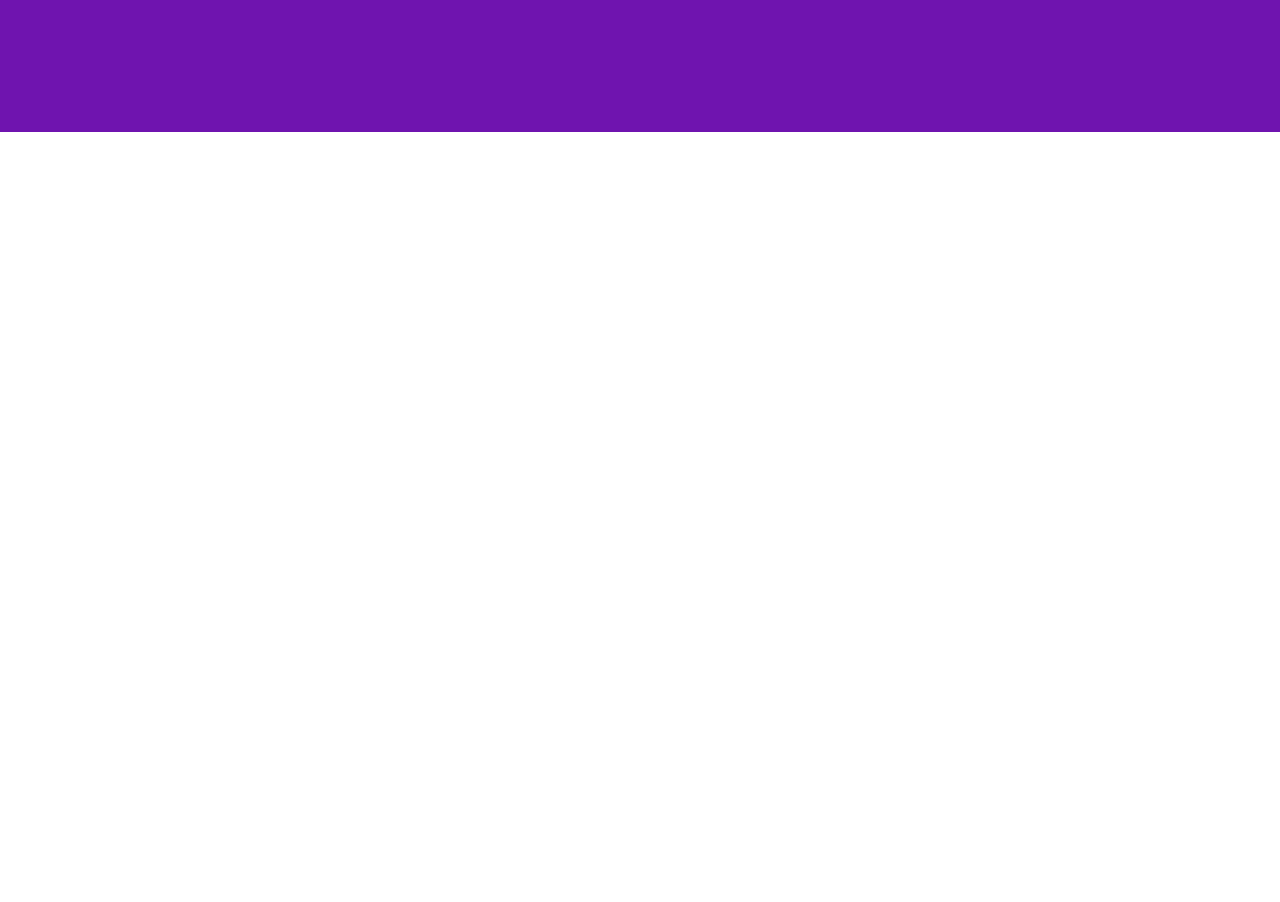
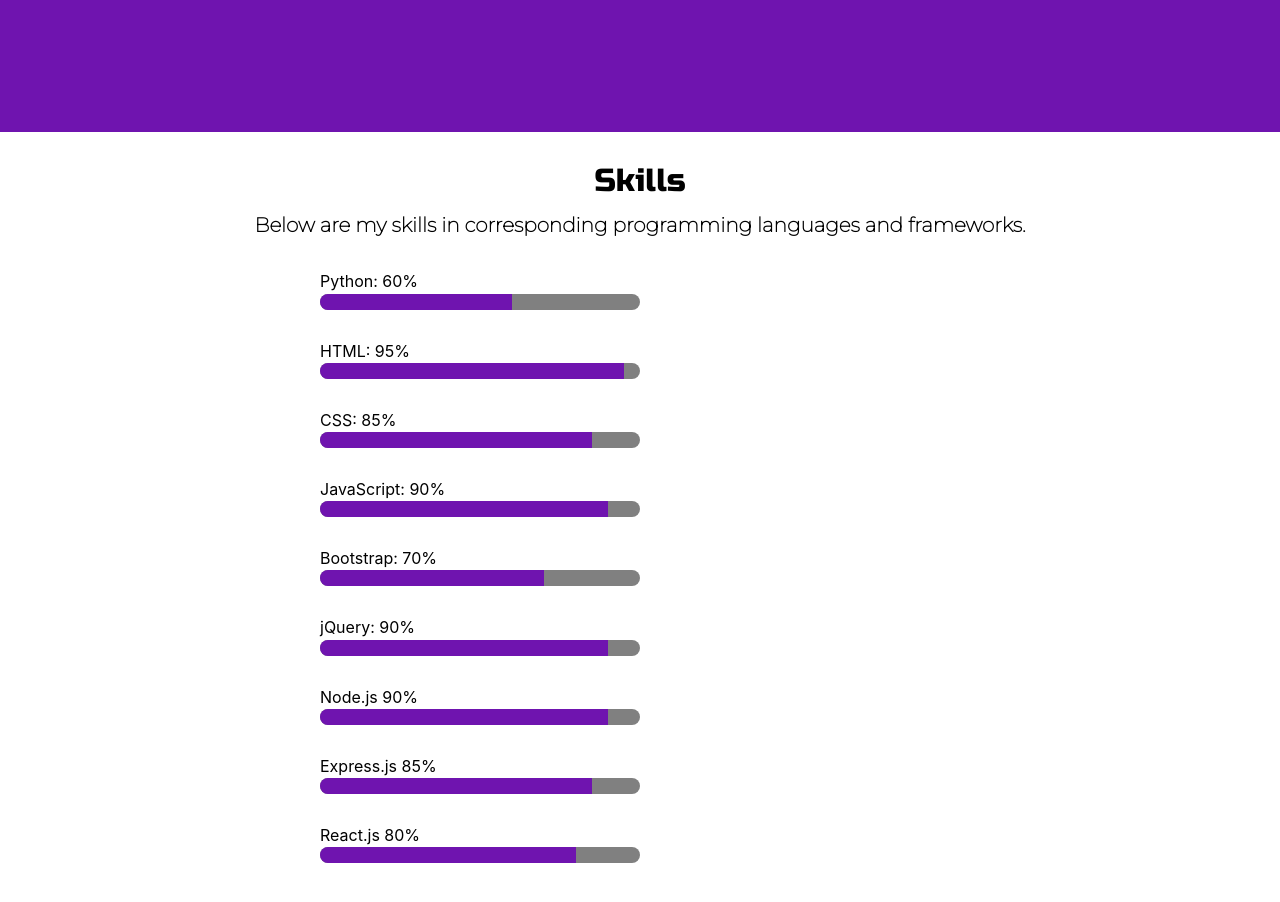
Before and after one commit to Titan-Codes/titan, a React (Create React App) app in the folder portfolio/: page / in a window 1280 px wide. Shown: the part 860-1762 px from the top of the page. Before the commit the page ends 992 px from the top, so only its background shows below. Built offline with nearby package versions, Linux system fonts and the light colour scheme.

Commit message:
added skills.

```diff
--- a/portfolio/public/style.css
+++ b/portfolio/public/style.css
@@ -158,10 +158,56 @@
     padding: 0 100px 0 100px;
     font-family: 'Montserrat', sans-serif;
     font-size: 20px;
+    font-weight: bold;
 }
 
 .about-section {
     padding-top: 32px;
+}
+
+/* Skills section */
+
+.skills {
+    height: 100vh;
+}
+
+.skills-heading {
+    padding-top: 30px;
+    font-size: 32px;
+    text-align: center;
+    font-family: 'Russo One', sans-serif;
+}
+
+.skills-text {
+    padding-top: 10px;
+    font-size: 20px;
+    text-align: center;
+    font-family: 'Montserrat', sans-serif;
+    font-weight: bold;
+}
+
+.progress-container {
+    padding: 32px 25% 0 25%;
+}
+
+.progress {
+    width: 50%;
+    background-color: grey;
+}
+
+.progress-bar {
+    width: 50%;
+    background-color: rgb(111, 20, 175);
+    display: list-item;
+}
+
+.progress-text {
+    color: black;
+    font-family: 'Montserrat', sans-serif;
+}
+
+.langs {
+    padding-bottom: 2px;
 }
 
 /* Media queries */
@@ -246,4 +292,13 @@
         font-family: 'Montserrat', sans-serif;
         font-size: 20px;
     }
+
+    .progress {
+        width: 90%;
+        background-color: grey;
+    }
+
+    .progress-container {
+        padding: 20px 0 0 10%;
+    }
 }
--- a/portfolio/src/components/App.jsx
+++ b/portfolio/src/components/App.jsx
@@ -2,6 +2,7 @@
 import Navbar from "./Navbar";
 import Home from './Home';
 import About from "./About";
+import Skills from "./Skills";
 
 function App(){
     return (
@@ -9,6 +10,7 @@
             <Navbar />
             <Home />
             <About />
+            <Skills />
         </div>
     )
 }
--- /dev/null
+++ b/portfolio/src/components/Progressbar.jsx
@@ -0,0 +1,14 @@
+import React from "react";
+
+function Progressbar(props) {
+    return (
+        <div className="progress-container">
+            <h1 className="langs">{props.lang} {props.width}</h1>
+            <div className="progress">
+                <div className="progress-bar" style={{width: props.width}}></div>
+            </div>
+        </div>
+    )
+}
+
+export default Progressbar;
--- /dev/null
+++ b/portfolio/src/components/Skills.jsx
@@ -0,0 +1,24 @@
+import React from "react";
+import Progressbar from "./Progressbar";
+
+function Skills() {
+    return (
+        <section id="skills" className="skills">
+            <div className="skills-section">
+            <h1 className="skills-heading">Skills</h1>
+            <p className="skills-text">Below are my skills in corresponding programming languages and frameworks.</p>
+            <Progressbar width="60%" lang="Python:" />
+            <Progressbar width="95%" lang="HTML:" />
+            <Progressbar width="85%" lang="CSS:" />
+            <Progressbar width="90%" lang="JavaScript:" />
+            <Progressbar width="70%" lang="Bootstrap:" />
+            <Progressbar width="90%" lang="jQuery:" />
+            <Progressbar width="90%" lang="Node.js" />
+            <Progressbar width="85%" lang="Express.js" />
+            <Progressbar width="80%" lang="React.js" />
+            </div>
+        </section>
+    )
+}
+
+export default Skills;
```
